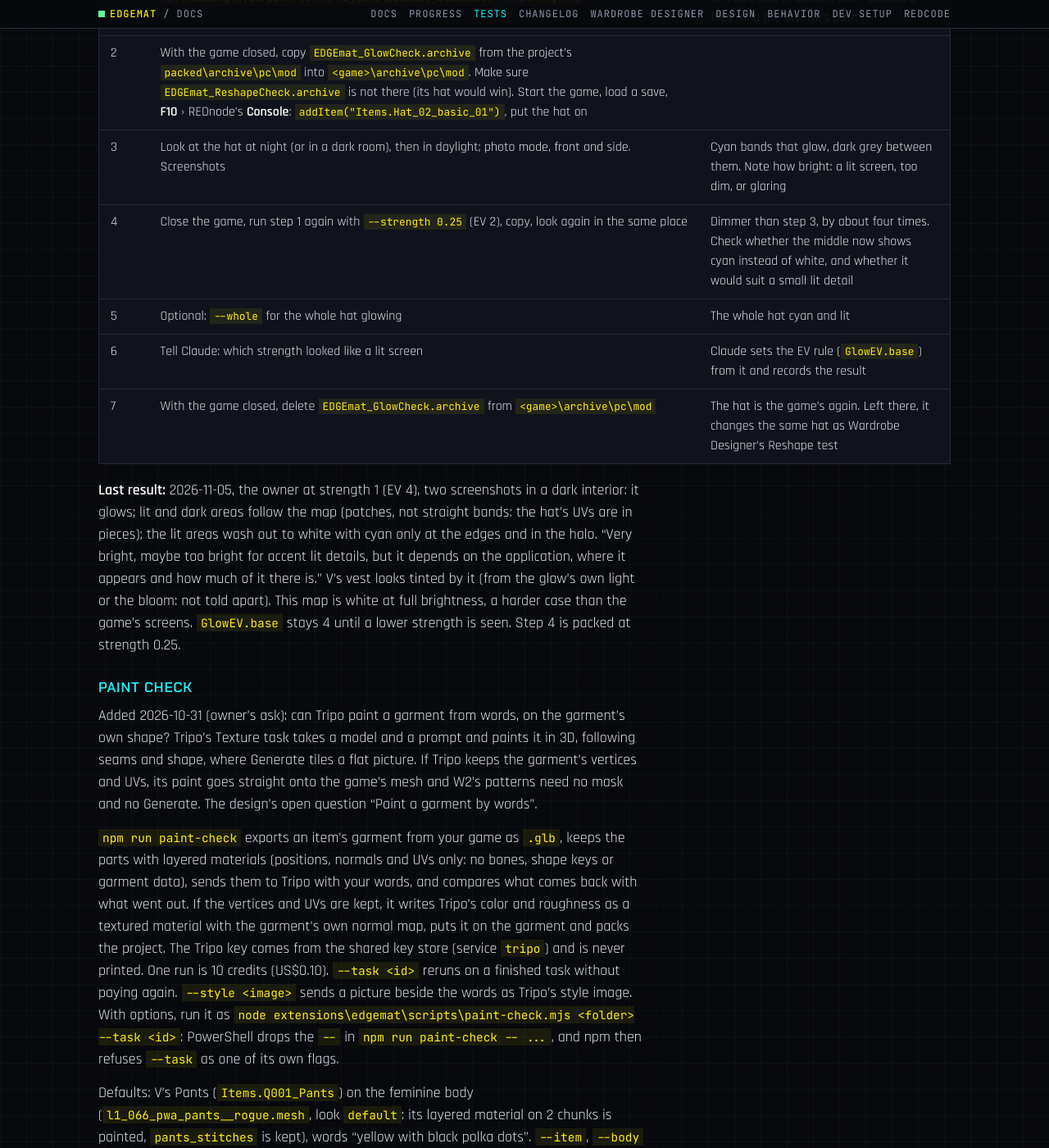
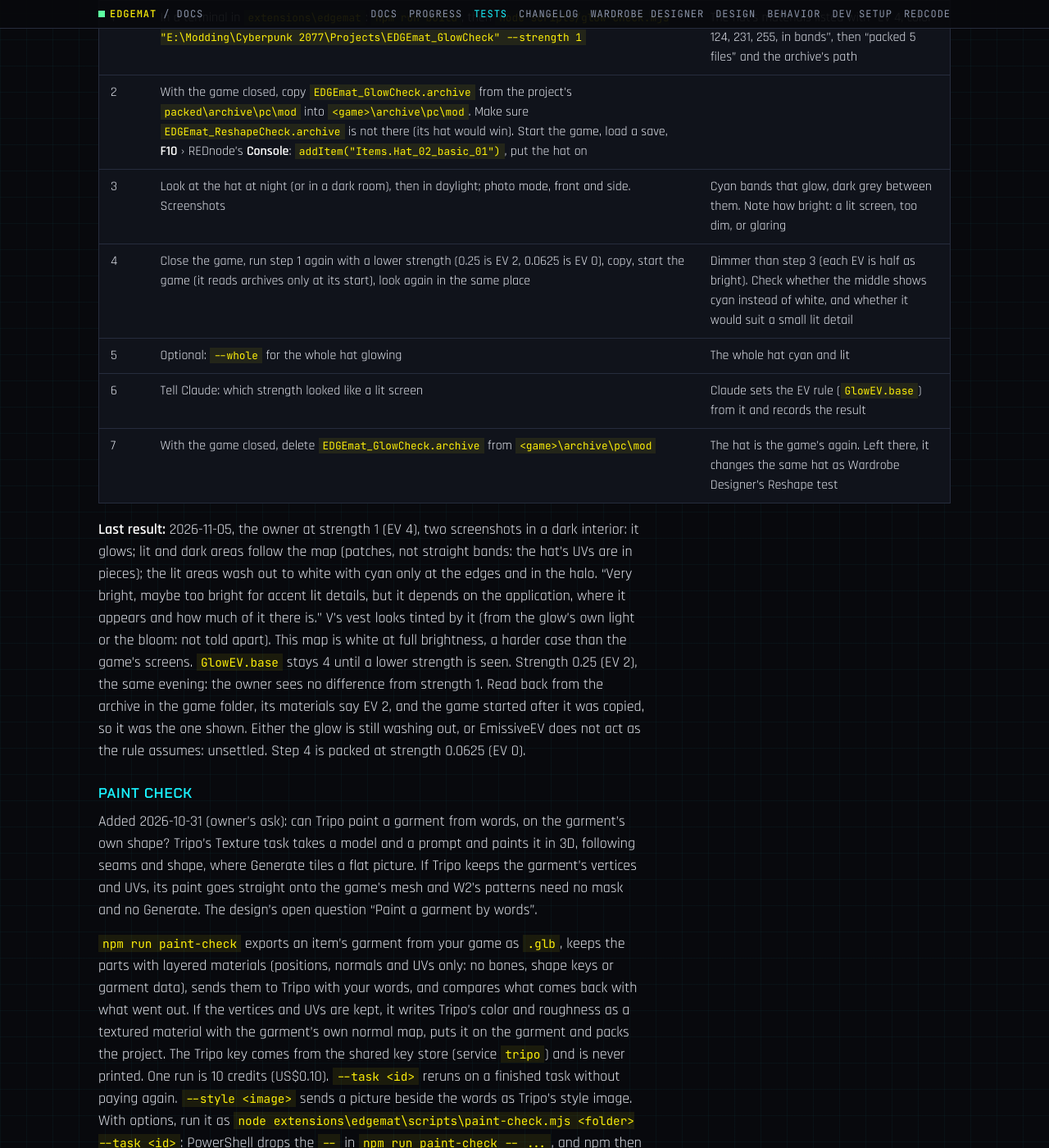
Before and after one commit to Edgemodders/EDGEmat, a Jekyll site: the page built from docs/testing.md, in a window 1280 px wide and 1400 px high, scrolled down 21648 px. Shown: the whole window at 82% size. Built offline with Jekyll 4.4.1, drawn with Linux system fonts in a browser that asks for light colours; our own code applies the rules of GitHub Pages for plain Markdown files; some of the changed text lies outside the part shown.

Commit message:
Glow check: strength 0.25 looks the same as 1; strength 0.0625 (EV 0) is next
Co-Authored-By: Claude Opus 5.5 <noreply@anthropic.com>

```diff
--- a/docs/testing.md
+++ b/docs/testing.md
@@ -22,7 +22,7 @@ Last updated 2026-10-26.
 | [Tiling check](#tiling-check) | In the game, from `npm run tiling-check` | M3 | 2026-10-20 | Done: LayerTile repeats the textures |
 | [Reshape check](#reshape-check) | From `node scripts/reshape-check.mjs`, with Gemini and Tripo keys; then in the game | W3 | 2026-11-02 | **Passed** (owner, in the game): the cowboy hat with a brim about 1.8 times as wide, from GPT Image 2.5's picture, sits on V's head, one brim, the badge in front. Before it: V's head through the crown (fixed: the crown centred on the game's) and two brims (Gemini's picture) |
 | [Materials from a model](#materials-from-a-model) | Automated by hand, with the game's files | M4 (#4, #6) | 2026-11-04 | **Pass** outside the game: EDGEfab's glowing vending machine (one material, four maps, glow strength 3) gave five textures and a .mi that reads back with every value (EV 5.585); texture files on a game screen mesh took its `xx_screen` entry only, the other four named as kept; `mat_from_model` over stdio. Smoke: the .mi's glow values |
-| [Glow check](#glow-check) | From `npm run glow-check`, then in the game | M4 (#6) | 2026-11-05 | **Partly run** (owner, in the game, screenshots, strength 1, EV 4): it glows and follows the map, but very bright in a dark room: the middle washes out to white, with cyan only at the edges and in the halo. Too bright for small lit details (owner); it depends on the use. Next: strength 0.25 (step 4) |
+| [Glow check](#glow-check) | From `npm run glow-check`, then in the game | M4 (#6) | 2026-11-05 | **Partly run** (owner, in the game, screenshots, strength 1, EV 4): it glows and follows the map, but very bright in a dark room: the middle washes out to white, with cyan only at the edges and in the halo. Too bright for small lit details (owner); it depends on the use. Strength 0.25 (EV 2) looks the same to the owner, in the installed archive and loaded by the game. Next: strength 0.0625 (EV 0) |
 | [Paint check](#paint-check) | From `npm run paint-check`, with a Tripo key; then in the game | W2 | 2026-10-31 | **Passed** (owner, dev PC): Tripo keeps the garment's vertices and UVs, and its paint shows in the game as painted. It paints no repeating pattern |
 | [M3 in-game round trip](#m3-in-game-round-trip) | In the game, with REDcode and Claude Code | M3 | 2026-10-20 | Pass on the owner's V; the deploy needed a separate step |
 | [M2 phase test](#m2-phase-test) | Against WolvenKit's reading, and by the owner | M2 | 2026-10-19 | Pass |
@@ -313,12 +313,12 @@ Added 2026-11-04 (EDGEmat #6): how bright glTF's glow strengths look in the game
 | 1 | In a terminal in `extensions\edgemat`: `npm run build`, then `node scripts/glow-check.mjs "E:\Modding\Cyberpunk 2077\Projects\EDGEmat_GlowCheck" --strength 1` | The hat's materials listed with "EV 4, color 124, 231, 255, in bands", then "packed 5 files" and the archive's path |
 | 2 | With the game closed, copy `EDGEmat_GlowCheck.archive` from the project's `packed\archive\pc\mod` into `<game>\archive\pc\mod`. Make sure `EDGEmat_ReshapeCheck.archive` is not there (its hat would win). Start the game, load a save, **F10** › REDnode's **Console**: `addItem("Items.Hat_02_basic_01")`, put the hat on | |
 | 3 | Look at the hat at night (or in a dark room), then in daylight; photo mode, front and side. Screenshots | Cyan bands that glow, dark grey between them. Note how bright: a lit screen, too dim, or glaring |
-| 4 | Close the game, run step 1 again with `--strength 0.25` (EV 2), copy, look again in the same place | Dimmer than step 3, by about four times. Check whether the middle now shows cyan instead of white, and whether it would suit a small lit detail |
+| 4 | Close the game, run step 1 again with a lower strength (0.25 is EV 2, 0.0625 is EV 0), copy, start the game (it reads archives only at its start), look again in the same place | Dimmer than step 3 (each EV is half as bright). Check whether the middle shows cyan instead of white, and whether it would suit a small lit detail |
 | 5 | Optional: `--whole` for the whole hat glowing | The whole hat cyan and lit |
 | 6 | Tell Claude: which strength looked like a lit screen | Claude sets the EV rule (`GlowEV.base`) from it and records the result |
 | 7 | With the game closed, delete `EDGEmat_GlowCheck.archive` from `<game>\archive\pc\mod` | The hat is the game's again. Left there, it changes the same hat as Wardrobe Designer's Reshape test |
 
-**Last result:** 2026-11-05, the owner at strength 1 (EV 4), two screenshots in a dark interior: it glows; lit and dark areas follow the map (patches, not straight bands: the hat's UVs are in pieces); the lit areas wash out to white with cyan only at the edges and in the halo. "Very bright, maybe too bright for accent lit details, but it depends on the application, where it appears and how much of it there is." V's vest looks tinted by it (from the glow's own light or the bloom: not told apart). This map is white at full brightness, a harder case than the game's screens. `GlowEV.base` stays 4 until a lower strength is seen. Step 4 is packed at strength 0.25.
+**Last result:** 2026-11-05, the owner at strength 1 (EV 4), two screenshots in a dark interior: it glows; lit and dark areas follow the map (patches, not straight bands: the hat's UVs are in pieces); the lit areas wash out to white with cyan only at the edges and in the halo. "Very bright, maybe too bright for accent lit details, but it depends on the application, where it appears and how much of it there is." V's vest looks tinted by it (from the glow's own light or the bloom: not told apart). This map is white at full brightness, a harder case than the game's screens. `GlowEV.base` stays 4 until a lower strength is seen. Strength 0.25 (EV 2), the same evening: the owner sees no difference from strength 1. Read back from the archive in the game folder, its materials say EV 2, and the game started after it was copied, so it was the one shown. Either the glow is still washing out, or EmissiveEV does not act as the rule assumes: unsettled. Step 4 is packed at strength 0.0625 (EV 0).
 
 ### Paint check
 
```
Also changed, not shown: CLAUDE.md (+1 -1 lines), docs/design.md (+1 -1 lines), docs/progress.md (+2 -2 lines).
